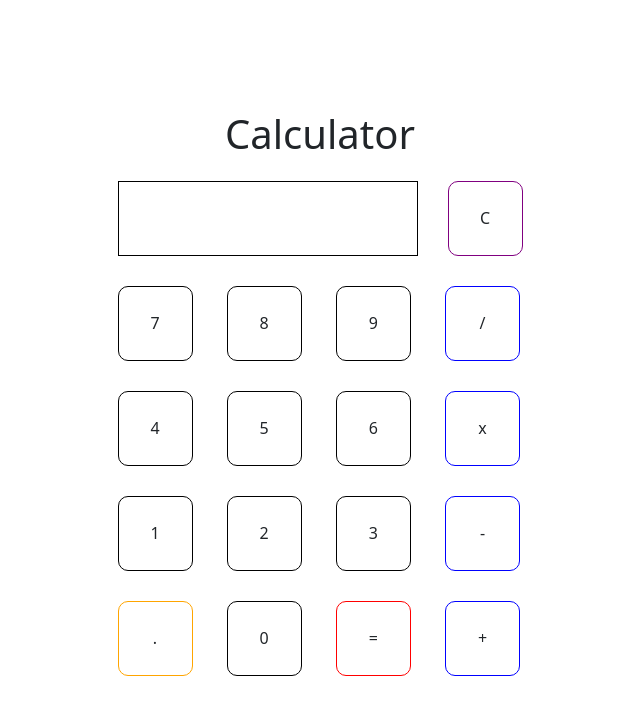
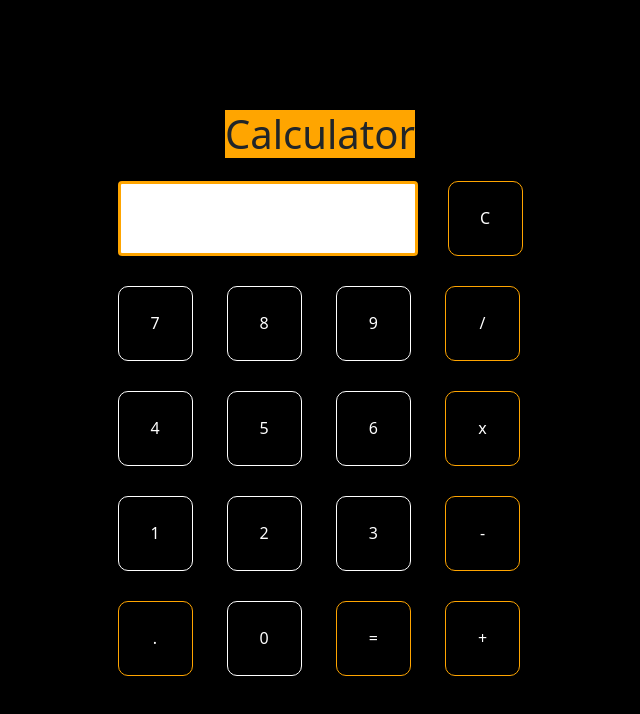
Before and after one commit to Abdulahi2003/calculator, a plain HTML site: page index.html in a window 1280 px wide. Shown: the whole page, without its empty margins (320-960 px from the left). Drawn offline with nearby package versions, Linux system fonts and the light colour scheme.

Commit message:
final touches to css file

```diff
--- a/styles.css
+++ b/styles.css
@@ -7,16 +7,32 @@ body {
     height: 100vh;
 }
 
+.background {
+    background-color: black;
+}
+
+h1 {
+    color: black;
+    font-size: 75px;
+    background-color: orange;
+}
+.calculator {
+    display: flex;
+    flex-direction: column;
+    background-color: black;
+}
 .btn {
     height: 75px;
     width: 75px;
     margin: 15px;
-    font-size: 40px;
+    font-size: 75px;
 }
 
 .btn.number {
-    border: 1px solid black;
+    border: 1px solid white;
     border-radius: 10px;
+    color: white;
+
 }
 
 .btn.number:hover {
@@ -24,8 +40,9 @@ body {
 }
 
 .btn.operator {
-    border: 1px solid blue;
+    border: 1px solid orange;
     border-radius: 10px;
+    color: white;
 }
 
 .btn.operator:hover {
@@ -35,6 +52,7 @@ body {
 .btn.decimal {
     border: 1px solid orange;
     border-radius: 10px;
+    color: white;
 }
 
 .btn.decimal:hover {
@@ -42,8 +60,9 @@ body {
 }
 
 .btn.equal {
-    border: 1px solid red;
+    border: 1px solid orange;
     border-radius: 10px;
+    color: white;
 }
 
 .btn.equal:hover {
@@ -51,8 +70,9 @@ body {
 }
 
 #clear-btn {
-    border: 1px solid purple;
+    border: 1px solid orange;
     border-radius: 10px;
+    color: white;
 }
 
 #clear-btn:hover {
@@ -67,13 +87,15 @@ body {
 }
 #screen {
     width: 300px;
-    border: 1px solid black;
+    border: 3px solid orange;
+    border-radius: 4px;
     height: 75px;
     margin: 15px;
     display: flex;
     flex-direction: column;
     justify-content: flex-end;
     align-items: flex-end;
+    background-color: white;
 }
 
 .previous {
```
